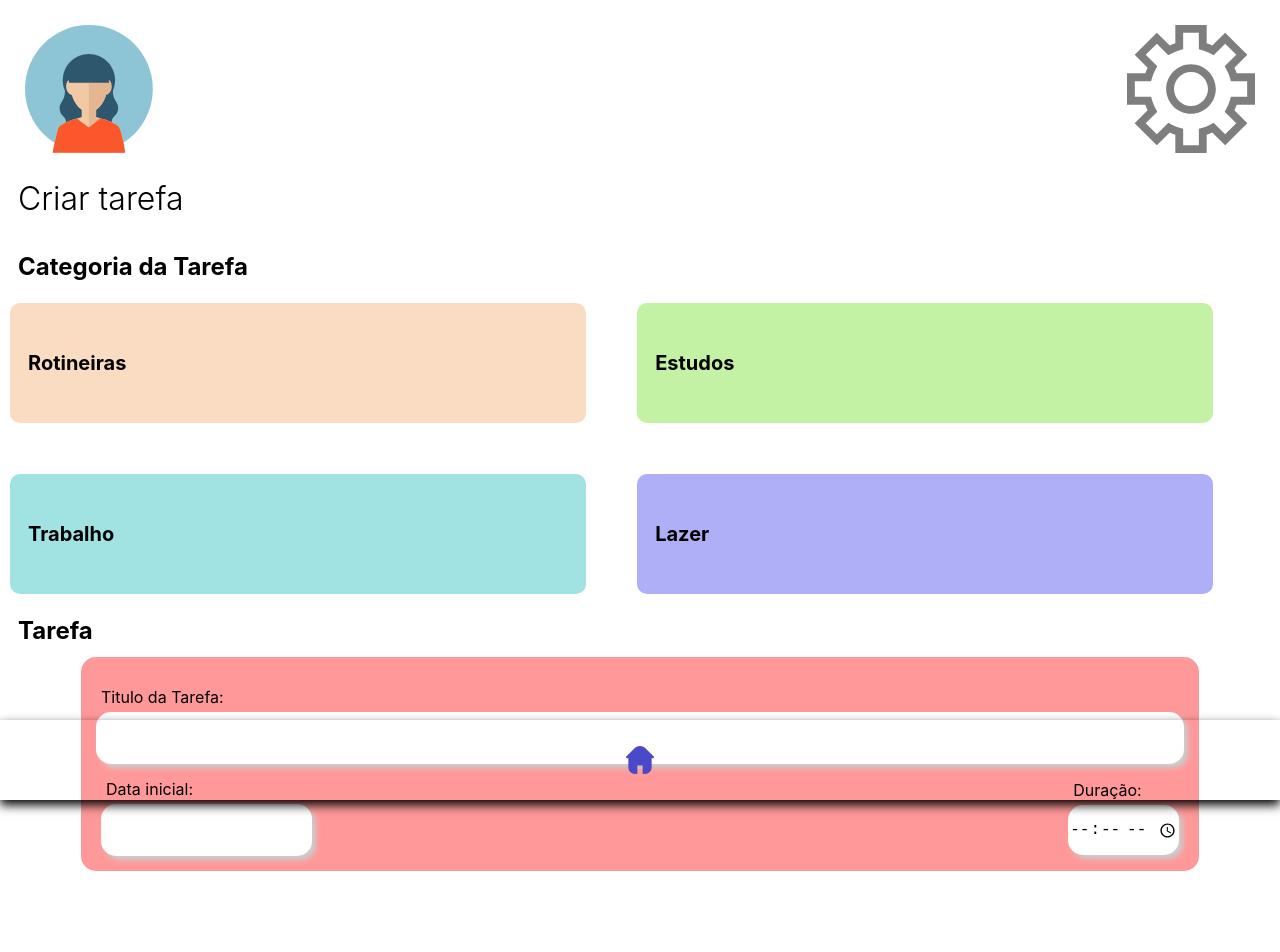
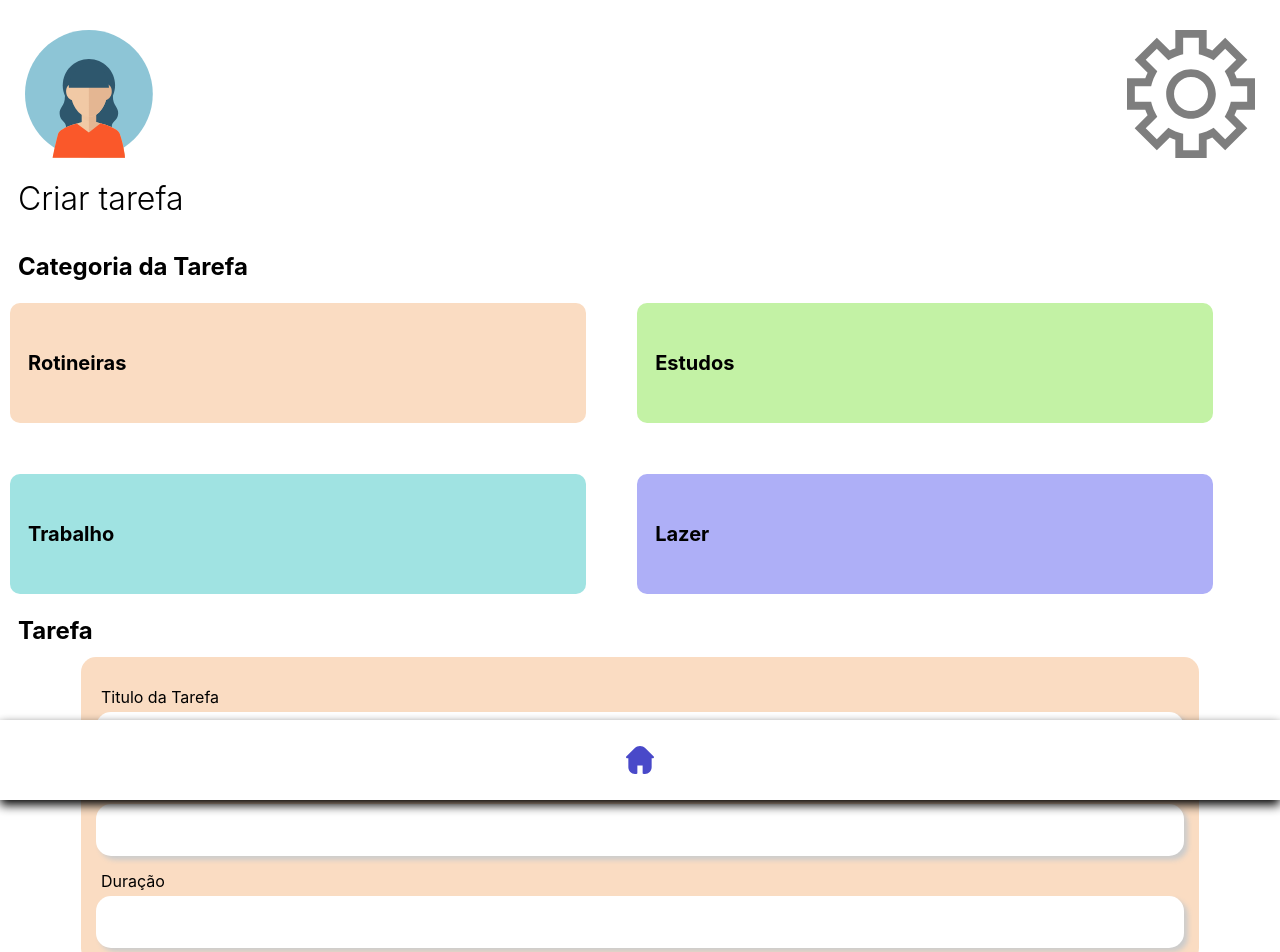
Before and after one commit to Hackatona-AGES-2022/Bybers, a React (Create React App) app in the folder Front/: page /new-task in a window 1280 px wide. Shown: the top 952 px of the page. Before the commit the page ends 871 px from the top, so only its background shows below. Built offline with nearby package versions, Linux system fonts and the light colour scheme; no server answers.

Commit message:
VAMOS TELA DE CRIAR TAREFA

```diff
--- a/Front/src/Component/BottomComponent/style.tsx
+++ b/Front/src/Component/BottomComponent/style.tsx
@@ -5,8 +5,9 @@ export const Container = styled("div")`
 	align-items: center;
 	justify-content: center;
 	flex-direction: column;
-	position: absolute;
-	bottom: 0px;
+	background-color: white;
+	position: fixed;
+	bottom: 0;
 	width: 100%;
 	height: 10vh;
 	box-shadow: 0px 5px 10px black;
--- a/Front/src/Component/TaskInfoInputComponent/index.tsx
+++ b/Front/src/Component/TaskInfoInputComponent/index.tsx
@@ -1,5 +1,5 @@
 import React from "react";
-import TaskInput from "./TaskInputComponent";
+import Input from "./TaskInputComponent";
 import { OutterContainer, InnerContainer } from "./style";
 
 interface Props {
@@ -8,11 +8,9 @@ interface Props {
 const TaskInfoInput: React.FC<Props> = ({ color }: Props) => {
 	return (
 		<OutterContainer color={color}>
-			<TaskInput title="Titulo da Tarefa: " />
-			<InnerContainer>
-				<TaskInput title="Data inicial: " />
-				<TaskInput type="time" title="Duração: " />
-			</InnerContainer>
+			<Input title="Titulo da Tarefa" />
+			<Input title="Data inicial" />
+			<Input title="Duração" />
 		</OutterContainer>
 	);
 };
--- a/Front/src/Component/TaskInfoInputComponent/style.tsx
+++ b/Front/src/Component/TaskInfoInputComponent/style.tsx
@@ -8,6 +8,7 @@ export const OutterContainer = styled("div")<{ color: string }>`
 	padding: 15px;
 	border: none;
 	border-radius: 15px;
+	margin-bottom: 10vh;
 `;
 export const InnerContainer = styled("div")`
 	display: flex;
--- a/Front/src/Pages/NewTask/index.tsx
+++ b/Front/src/Pages/NewTask/index.tsx
@@ -23,8 +23,8 @@ function NewTask() {
 
 	return (
 		<>
-			<Header />
 			<Container>
+				<Header />
 				<TextAlign>
 					<Title title="Criar tarefa" />
 				</TextAlign>
@@ -35,7 +35,7 @@ function NewTask() {
 				<TextAlign>
 					<Subtitle title="Tarefa" />
 				</TextAlign>
-				<TaskInfoInput color={"#ff9999"} />
+				<TaskInfoInput color={"#fadcc2"} />
 				<Bottom />
 			</Container>
 		</>
--- a/Front/src/Pages/NewTask/style.tsx
+++ b/Front/src/Pages/NewTask/style.tsx
@@ -5,7 +5,7 @@ export const Container = styled("div")`
 	background-color: ${(props) => props.color};
 	border-radius: 16px;
 	width: 100vw;
-	height: 75px;
+	height: 110vh;
 	flex-direction: column;
 	padding: 5px 0px 10px;
 	text-indent: 18px;
```
